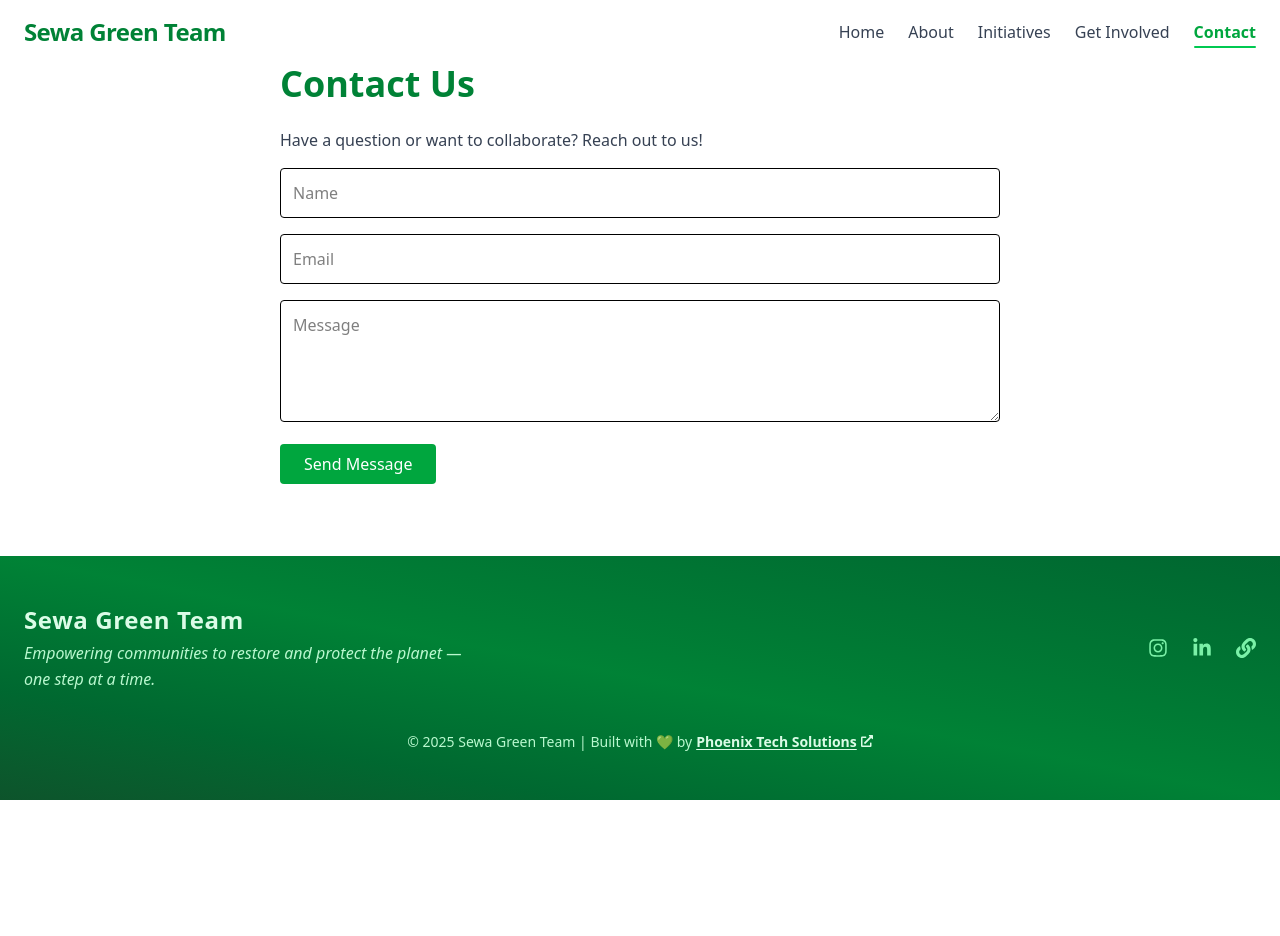
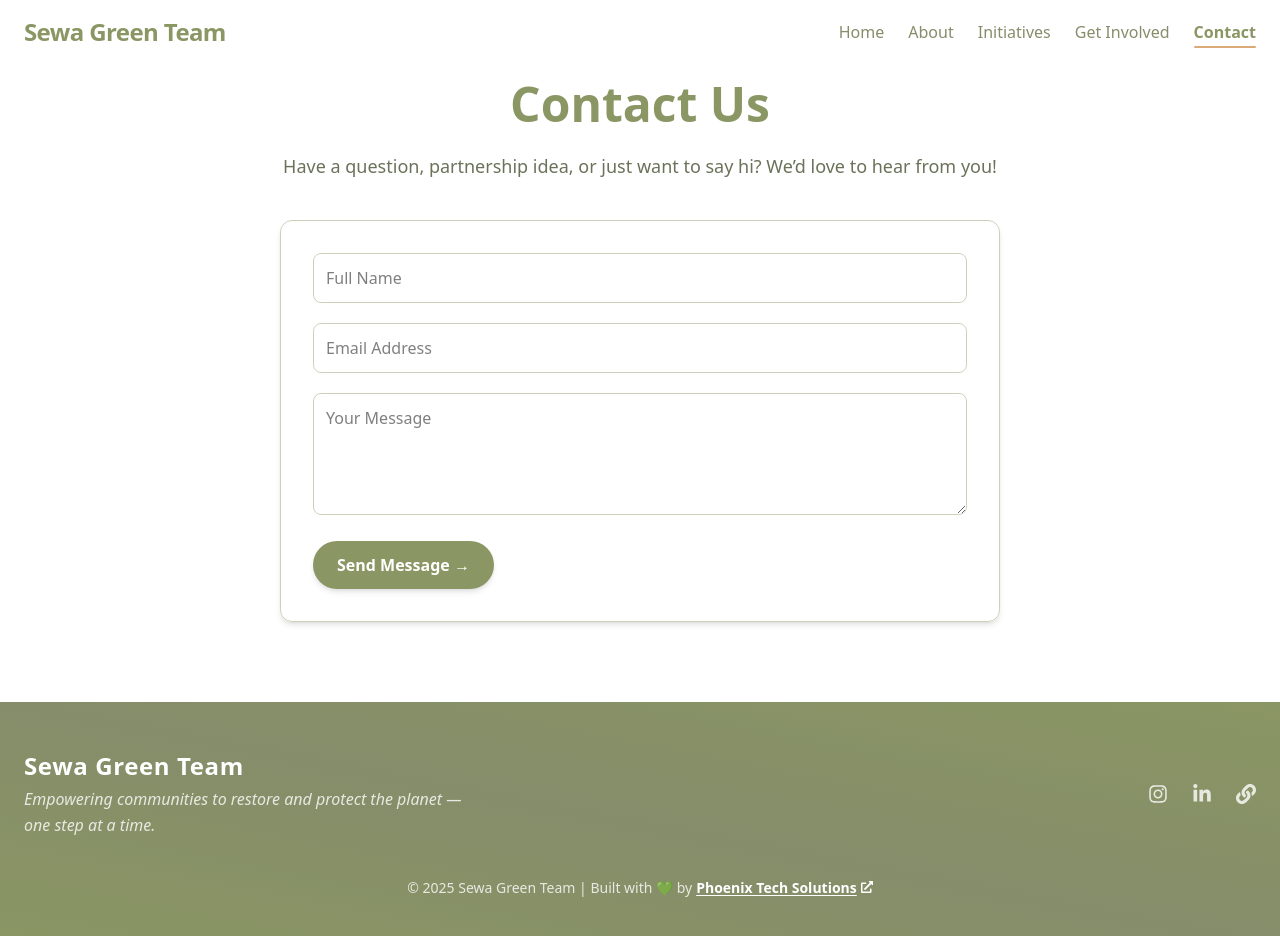
Before and after one commit to rebanto/sewa-green-team, a React (Vite) app: page /contact in a window 1280 px wide. Shown: the top 936 px of the page. Before the commit the page ends 800 px from the top, so only its background shows below. Built offline with nearby package versions, Linux system fonts and the light colour scheme.

Commit message:
style: update website colors to Sewa brand colors

```diff
--- a/src/components/Footer.tsx
+++ b/src/components/Footer.tsx
@@ -2,22 +2,26 @@ import { FaInstagram, FaLinkedinIn, FaLink, FaExternalLinkAlt } from 'react-icon
 
 const Footer = () => {
   return (
-    <footer className="relative bg-gradient-to-tr from-green-900 via-green-700 to-green-800 text-green-100 py-12 px-6 overflow-hidden select-none">
-      {/* Removed animated leaves */}
+    <footer className="relative bg-gradient-to-tr from-[#8a9663] via-[#858d6a] to-[#8a9663] text-white py-12 px-6 overflow-hidden select-none">
       <div className="relative max-w-7xl mx-auto flex flex-col md:flex-row items-center justify-between gap-6 md:gap-0">
+        {/* Left Text */}
         <div>
-          <h2 className="text-2xl font-extrabold tracking-wide mb-1 select-text">Sewa Green Team</h2>
-          <p className="text-green-200 max-w-xs md:max-w-md leading-relaxed font-light italic">
+          <h2 className="text-2xl font-extrabold tracking-wide mb-1 select-text text-white">
+            Sewa Green Team
+          </h2>
+          <p className="text-white/80 max-w-xs md:max-w-md leading-relaxed font-light italic">
             Empowering communities to restore and protect the planet — one step at a time.
           </p>
         </div>
+
+        {/* Social Icons */}
         <nav className="flex space-x-6">
           <a
             href="https://www.instagram.com/sewagreenteam"
             target="_blank"
             rel="noopener noreferrer"
             aria-label="Instagram"
-            className="text-green-300 hover:text-green-50 transition-colors duration-300 text-xl"
+            className="text-white/80 hover:text-white transition-colors duration-300 text-xl"
           >
             <FaInstagram />
           </a>
@@ -26,7 +30,7 @@ const Footer = () => {
             target="_blank"
             rel="noopener noreferrer"
             aria-label="LinkedIn"
-            className="text-green-300 hover:text-green-50 transition-colors duration-300 text-xl"
+            className="text-white/80 hover:text-white transition-colors duration-300 text-xl"
           >
             <FaLinkedinIn />
           </a>
@@ -35,15 +39,17 @@ const Footer = () => {
             target="_blank"
             rel="noopener noreferrer"
             aria-label="Linktree"
-            className="text-green-300 hover:text-green-50 transition-colors duration-300 text-xl"
+            className="text-white/80 hover:text-white transition-colors duration-300 text-xl"
           >
             <FaLink />
           </a>
         </nav>
       </div>
-      <p className="mt-10 text-center text-green-200 text-sm select-text">
+
+      {/* Bottom Text */}
+      <p className="mt-10 text-center text-white/80 text-sm select-text">
         © {new Date().getFullYear()} Sewa Green Team | Built with 💚 by
-        <span className="font-bold text-green-100 underline underline-offset-2 ml-1 hover:text-white transition-colors duration-200">
+        <span className="font-bold text-white underline underline-offset-2 ml-1 hover:text-yellow-100 transition-colors duration-200">
           <a
             href="https://www.linkedin.com/company/phoenixtechsolutions"
             target="_blank"
--- a/src/components/Navbar.tsx
+++ b/src/components/Navbar.tsx
@@ -16,7 +16,6 @@ const Navbar = () => {
   const [isOpen, setIsOpen] = useState(false)
   const [scrolled, setScrolled] = useState(false)
 
-  // Listen for scroll depth
   useEffect(() => {
     const handleScroll = () => setScrolled(window.scrollY > 10)
     window.addEventListener('scroll', handleScroll)
@@ -26,8 +25,8 @@ const Navbar = () => {
   const linkClass = (path: string) =>
     `relative transition-all duration-300 ${
       pathname === path
-        ? 'text-green-600 font-semibold'
-        : 'text-gray-700 hover:text-green-500'
+        ? 'text-[#8a9663] font-semibold'
+        : 'text-[#858d6a] hover:text-[#dba979]'
     }`
 
   return (
@@ -40,7 +39,7 @@ const Navbar = () => {
         {/* Logo */}
         <Link
           to="/"
-          className="text-2xl font-extrabold text-green-700 tracking-tight hover:scale-105 transition-transform duration-300"
+          className="text-2xl font-extrabold text-[#8a9663] tracking-tight hover:scale-105 transition-transform duration-300"
         >
           <motion.span
             initial={{ opacity: 0, x: -10 }}
@@ -59,7 +58,7 @@ const Navbar = () => {
               {pathname === path && (
                 <motion.div
                   layoutId="underline"
-                  className="absolute -bottom-1 left-0 h-[2px] w-full bg-green-500 rounded-full"
+                  className="absolute -bottom-1 left-0 h-[2px] w-full bg-[#dba979] rounded-full"
                   transition={{ type: 'spring', stiffness: 300, damping: 25 }}
                 />
               )}
@@ -71,7 +70,7 @@ const Navbar = () => {
         <div className="md:hidden">
           <button
             onClick={() => setIsOpen(!isOpen)}
-            className="text-green-700 hover:scale-110 transition"
+            className="text-[#8a9663] hover:scale-110 transition"
           >
             {isOpen ? <X size={28} /> : <Menu size={28} />}
           </button>
--- a/src/pages/Contact.tsx
+++ b/src/pages/Contact.tsx
@@ -6,22 +6,38 @@ const Contact = () => {
       initial={{ opacity: 0, y: 40 }}
       animate={{ opacity: 1, y: 0 }}
       transition={{ duration: 0.7, ease: "easeOut" }}
-      className="max-w-3xl mx-auto px-6 py-16"
+      className="max-w-3xl mx-auto px-6 py-20"
     >
-      <h1 className="text-4xl font-bold text-green-700 mb-6">Contact Us</h1>
-      <p className="mb-4 text-gray-700">
-        Have a question or want to collaborate? Reach out to us!
+      <h1 className="text-5xl font-extrabold text-[#8a9663] mb-6 text-center">
+        Contact Us
+      </h1>
+      <p className="text-lg text-[#6b725a] mb-10 text-center">
+        Have a question, partnership idea, or just want to say hi? We’d love to hear from you!
       </p>
-      <form className="space-y-4">
-        <input className="w-full p-3 border rounded" placeholder="Name" />
-        <input className="w-full p-3 border rounded" placeholder="Email" />
+      <form className="space-y-5 bg-white/80 border border-[#cdd1bc] p-8 rounded-xl shadow-md backdrop-blur-sm">
+        <input
+          className="w-full p-3 rounded-lg border border-[#cdd1bc] focus:outline-none focus:ring-2 focus:ring-green-400 transition"
+          placeholder="Full Name"
+          type="text"
+          required
+        />
+        <input
+          className="w-full p-3 rounded-lg border border-[#cdd1bc] focus:outline-none focus:ring-2 focus:ring-green-400 transition"
+          placeholder="Email Address"
+          type="email"
+          required
+        />
         <textarea
-          className="w-full p-3 border rounded"
-          placeholder="Message"
+          className="w-full p-3 rounded-lg border border-[#cdd1bc] focus:outline-none focus:ring-2 focus:ring-green-400 transition"
+          placeholder="Your Message"
           rows={4}
+          required
         />
-        <button className="bg-green-600 text-white px-6 py-2 rounded hover:bg-green-700 transition">
-          Send Message
+        <button
+          type="submit"
+          className="bg-[#8a9663] text-white font-semibold px-6 py-3 rounded-full hover:bg-[#73814f] transition duration-300 shadow-md hover:shadow-lg"
+        >
+          Send Message →
         </button>
       </form>
     </motion.div>
--- a/src/pages/GetInvolved.tsx
+++ b/src/pages/GetInvolved.tsx
@@ -6,19 +6,38 @@ const GetInvolved = () => {
       initial={{ opacity: 0, y: 40 }}
       animate={{ opacity: 1, y: 0 }}
       transition={{ duration: 0.7, ease: "easeOut" }}
-      className="max-w-xl mx-auto px-6 py-16"
+      className="max-w-2xl mx-auto px-6 py-20"
     >
-      <h1 className="text-4xl font-bold text-green-700 mb-6">Get Involved</h1>
-      <form className="space-y-4">
-        <input className="w-full p-3 border rounded" placeholder="Name" />
-        <input className="w-full p-3 border rounded" placeholder="Email" />
+      <h1 className="text-5xl font-extrabold text-[#8a9663] mb-6 text-center">
+        Get Involved
+      </h1>
+      <p className="text-lg text-[#6b725a] text-center mb-10 max-w-xl mx-auto">
+        Join the movement! Fill out the form below to volunteer with the Sewa Green Team and be a part of our environmental impact.
+      </p>
+      <form className="space-y-5 bg-white/80 border border-[#cdd1bc] p-8 rounded-xl shadow-md backdrop-blur-sm">
+        <input
+          className="w-full p-3 rounded-lg border border-[#cdd1bc] focus:outline-none focus:ring-2 focus:ring-green-400 transition"
+          placeholder="Full Name"
+          type="text"
+          required
+        />
+        <input
+          className="w-full p-3 rounded-lg border border-[#cdd1bc] focus:outline-none focus:ring-2 focus:ring-green-400 transition"
+          placeholder="Email Address"
+          type="email"
+          required
+        />
         <textarea
-          className="w-full p-3 border rounded"
+          className="w-full p-3 rounded-lg border border-[#cdd1bc] focus:outline-none focus:ring-2 focus:ring-green-400 transition"
           placeholder="Why do you want to volunteer?"
           rows={4}
+          required
         />
-        <button className="bg-green-600 text-white px-6 py-2 rounded hover:bg-green-700 transition">
-          Submit
+        <button
+          type="submit"
+          className="bg-[#8a9663] text-white font-semibold px-6 py-3 rounded-full hover:bg-[#73814f] transition duration-300 shadow-md hover:shadow-lg"
+        >
+          Submit Application →
         </button>
       </form>
     </motion.div>
--- a/src/pages/Home.tsx
+++ b/src/pages/Home.tsx
@@ -10,7 +10,7 @@ const fadeUp = {
   show: {
     opacity: 1,
     y: 0,
-    transition: { duration: 0.6 }, // Remove 'ease' for compatibility
+    transition: { duration: 0.6 },
   },
 }
 
@@ -31,16 +31,16 @@ const Home = () => {
         className="max-w-5xl mx-auto px-6 py-20 text-center"
         variants={fadeUp}
       >
-        <h2 className="text-4xl font-extrabold mb-6 text-green-700 leading-tight">
+        <h2 className="text-4xl font-extrabold mb-6 text-[#6b7547] leading-tight">
           Together, We’re Growing a Greener Future 🌍
         </h2>
-        <p className="text-gray-700 mb-10 text-lg max-w-3xl mx-auto">
+        <p className="text-[#c27d50] mb-10 text-lg max-w-3xl mx-auto">
           Sewa Green Team is a youth-powered environmental force reshaping communities through cleanups, education, and green action.
         </p>
         <div className="flex flex-col sm:flex-row items-center justify-center gap-4 mb-8">
           <Link
             to="/about"
-            className="inline-block bg-green-100 text-green-800 font-semibold px-6 py-3 rounded-full border border-green-300 hover:bg-green-200 hover:text-green-900 transition shadow-sm"
+            className="inline-block bg-[#f4f3ec] text-[#6b7547] font-semibold px-6 py-3 rounded-full border border-[#cdd1bc] hover:bg-[#e6e8d5] hover:text-[#525c32] transition shadow-sm"
           >
             Learn More About Us
           </Link>
@@ -50,18 +50,18 @@ const Home = () => {
 
       {/* Featured Event Section */}
       <motion.section
-        className="bg-green-50 py-20 px-6"
+        className="bg-[#f9f8f4] py-20 px-6"
         variants={fadeUp}
       >
         <div className="max-w-5xl mx-auto text-center">
-          <h2 className="text-3xl font-bold text-green-700 mb-4">🌱 Recent Impact</h2>
-          <p className="text-gray-600 mb-8">
+          <h2 className="text-3xl font-bold text-[#c27d50] mb-4">🌱 Recent Impact</h2>
+          <p className="text-[#6c7358] mb-8">
             These aren’t just events — they’re movements creating lasting change.
           </p>
           <FeaturedEvent />
           <Link
             to="/initiatives"
-            className="inline-block mt-8 bg-green-600 text-white px-6 py-3 rounded-full hover:bg-green-700 transition shadow-lg hover:scale-105"
+            className="inline-block mt-8 bg-[#6b7547] text-white px-6 py-3 rounded-full hover:bg-[#525c32] transition shadow-lg hover:scale-105"
           >
             See All Initiatives →
           </Link>
@@ -69,7 +69,6 @@ const Home = () => {
       </motion.section>
 
       <InfoImpactSection />
-
     </motion.div>
   )
 }
```
Also changed, not shown: src/components/Hero.tsx (+7 -13 lines), src/components/InfoImpactSection.tsx (+15 -18 lines), src/components/StatsCounter.tsx (+13 -5 lines), src/pages/About.tsx (+20 -19 lines), src/pages/Initiatives.tsx (+12 -9 lines).
